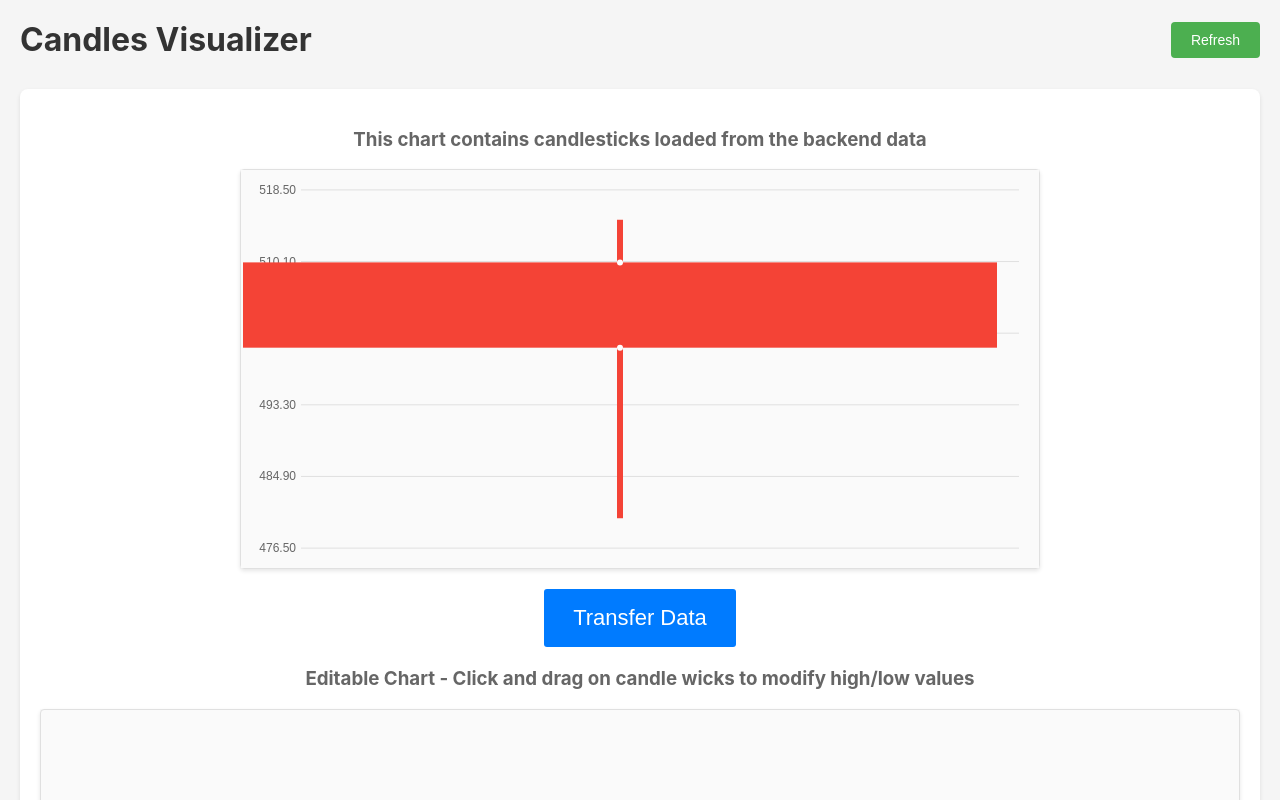
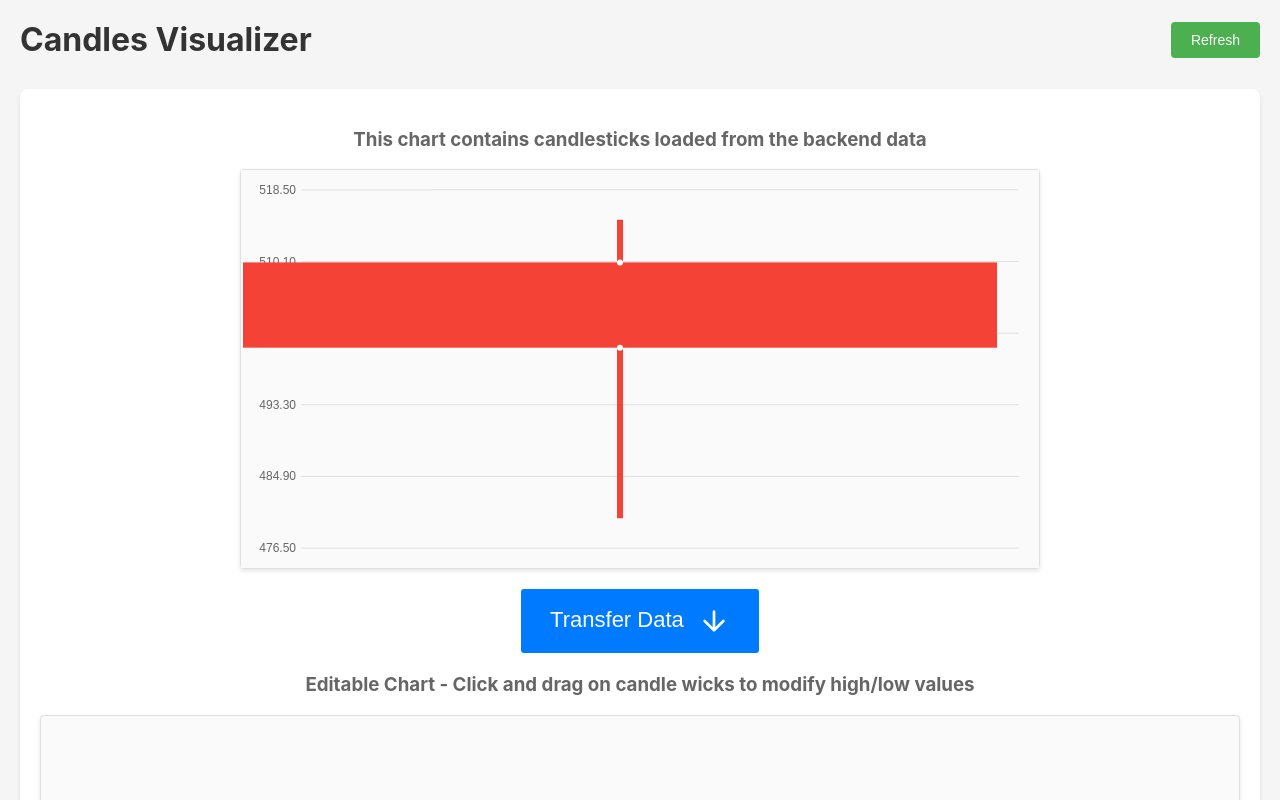
Before and after one commit to onor13/TradingTools, an Angular app in the folder CandlesVisualizer/: page / in a window 1280 px wide. Shown: the top 800 px of the page. Built offline with nearby package versions, Linux system fonts and the light colour scheme; no server answers.

Commit message:
add an arrow to the transferData button

```diff
--- a/CandlesVisualizer/src/app/app.component.html
+++ b/CandlesVisualizer/src/app/app.component.html
@@ -20,7 +20,12 @@
       </div>
 
       <div style="text-align: center; margin: 20px 0;">
-        <button class="transfer-btn" (click)="transferData()">Transfer Data</button>
+        <button id="transferData" class="transfer-btn" (click)="transferData()">
+          Transfer Data
+          <svg width="32" height="32" viewBox="0 0 24 24" fill="none" xmlns="http://www.w3.org/2000/svg" style="vertical-align: middle; margin-left: 8px;">
+            <path d="M12 5V19M12 19L5 12M12 19L19 12" stroke="currentColor" stroke-width="2" stroke-linecap="round" stroke-linejoin="round"/>
+          </svg>
+        </button>
       </div>
 
       <!-- Second chart that will display transferred data -->
```
